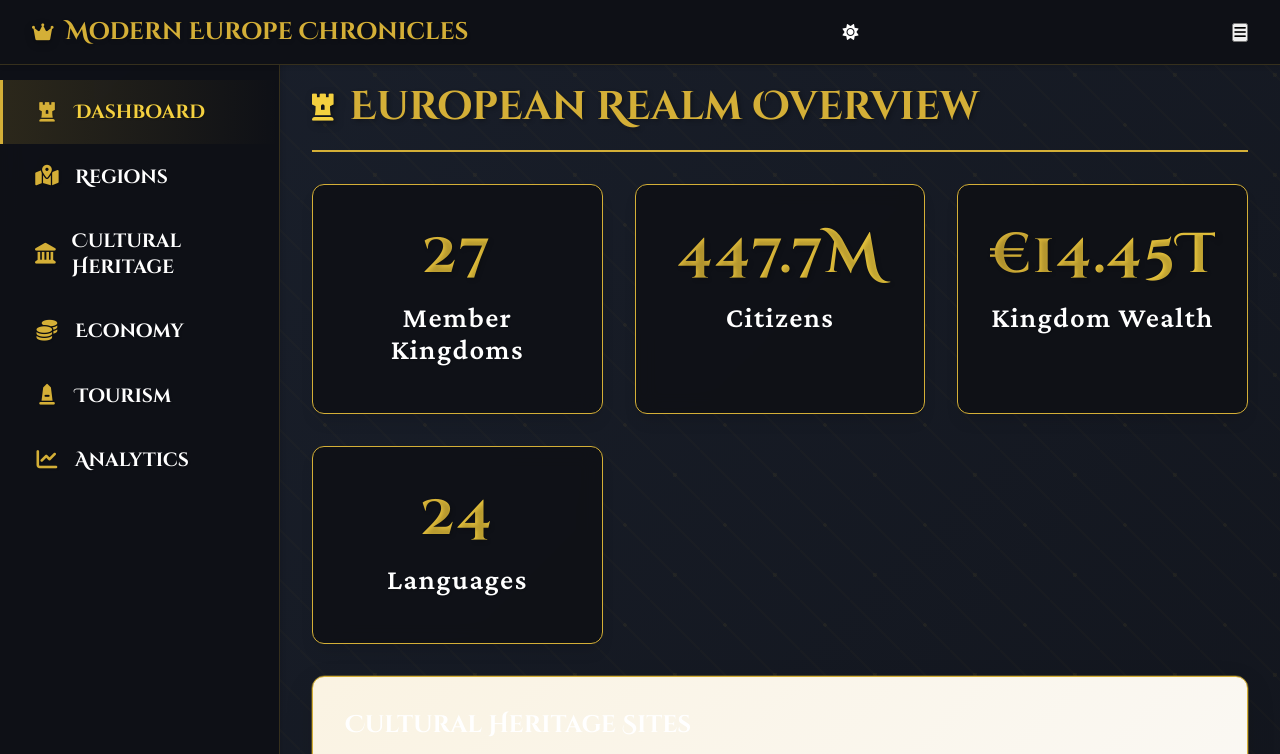
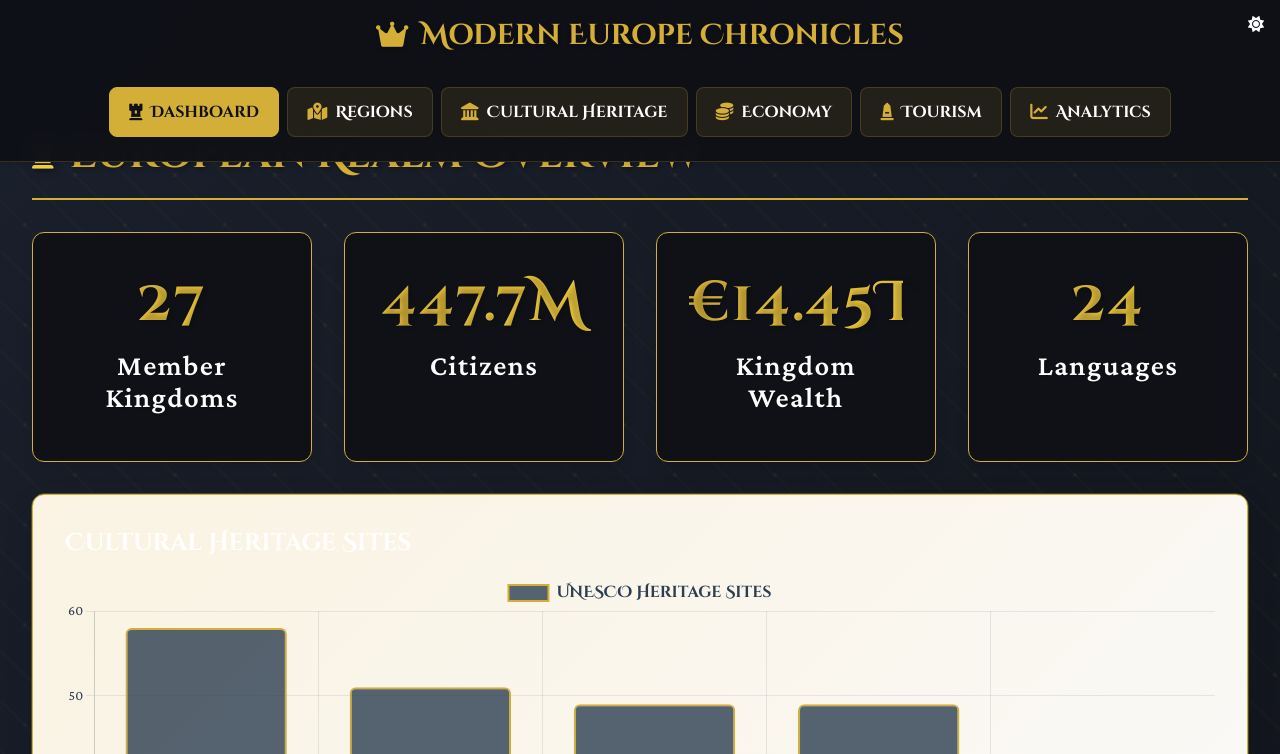
Before and after one commit to prohtml287/projekt.github.io, a plain HTML site: page index.html in a window 1280 px wide. Shown: the top 754 px of the page. Drawn offline with nearby package versions, Linux system fonts and the light colour scheme.

Commit message:
Add files via upload

```diff
--- a/index.html
+++ b/index.html
@@ -110,60 +110,102 @@
             opacity: 0.5;
         }
 
+        /* Top Navigation Styles */
         .navigation {
             background: rgba(15, 17, 23, 0.98);
             backdrop-filter: blur(10px);
             border-bottom: 1px solid rgba(212, 175, 55, 0.2);
-            padding: 1rem 2rem;
+            padding: 1rem;
             position: fixed;
             width: 100%;
             top: 0;
             z-index: 1000;
             display: flex;
-            justify-content: space-between;
+            flex-direction: column;
             align-items: center;
-            transition: var(--transition);
             box-shadow: 0 2px 4px rgba(0,0,0,0.1);
+            gap: 1rem;
+        }
+
+        .nav-header {
+            display: flex;
+            justify-content: center;
+            align-items: center;
+            width: 100%;
+            order: 2;
         }
 
         .logo {
             font-family: 'Cinzel Decorative', serif;
             color: var(--gold);
-            font-size: 1.5rem;
+            font-size: 1.8rem;
             font-weight: 700;
             display: flex;
             align-items: center;
             gap: 0.75rem;
             transition: var(--transition);
             text-shadow: 0 2px 4px rgba(0,0,0,0.2);
-        }
-
-        .logo i {
-            font-size: 1.2rem;
-            filter: drop-shadow(0 2px 4px rgba(0,0,0,0.2));
-        }
-
+            order: 1;
+            margin-bottom: 0.5rem;
+        }
+
+        .nav-links {
+            display: flex;
+            flex-wrap: wrap;
+            gap: 0.5rem;
+            width: 100%;
+            justify-content: center;
+            padding: 0.5rem 0;
+        }
+
+        .nav-controls {
+            position: absolute;
+            right: 1rem;
+            top: 1rem;
+        }
+
+        .nav-item {
+            color: var(--text);
+            text-decoration: none;
+            padding: 0.8rem 1.2rem;
+            display: flex;
+            align-items: center;
+            gap: 0.5rem;
+            border: 1px solid rgba(212, 175, 55, 0.2);
+            border-radius: 8px;
+            transition: all 0.3s ease;
+            font-family: 'Cinzel Decorative', serif;
+            font-size: 1rem;
+            font-weight: 600;
+            background: rgba(212, 175, 55, 0.1);
+        }
+
+        .nav-item i {
+            font-size: 1.1rem;
+            color: var(--gold);
+        }
+
+        .nav-item:hover, .nav-item.active {
+            background: var(--gold);
+            color: var(--dark);
+            border-color: var(--gold);
+        }
+
+        .nav-item:hover i, .nav-item.active i {
+            color: var(--dark);
+        }
+
+        .main-content {
+            margin-left: 0;
+            padding: 2rem;
+            padding-top: 8rem;
+            max-width: 1600px;
+            margin: 0 auto;
+        }
+
+        /* Remove sidebar styles */
         .sidebar {
-            width: 280px;
-            background: rgba(15, 17, 23, 0.98);
-            backdrop-filter: blur(10px);
-            height: 100vh;
-            position: fixed;
-            padding: 1rem 0;
-            border-right: 1px solid rgba(212, 175, 55, 0.2);
-            top: 0;
-            left: 0;
-            transition: var(--transition);
-            box-shadow: 2px 0 4px rgba(0,0,0,0.1);
-            overflow-y: auto;
-        }
-
-        .main-content {
-            margin-left: 280px;
-            padding: 2rem;
-            padding-top: 5rem;
-            max-width: 1600px;
-            margin-right: auto;
+            display: none;
         }
 
         .card {
@@ -252,42 +294,6 @@
             letter-spacing: 0.03em;
         }
 
-        .nav-item {
-            color: var(--text);
-            text-decoration: none;
-            padding: 1.2rem 2rem;
-            display: flex;
-            align-items: center;
-            gap: 1rem;
-            border-left: 3px solid transparent;
-            transition: all 0.5s cubic-bezier(0.4, 0, 0.2, 1);
-            font-family: 'Cinzel Decorative', serif;
-            position: relative;
-            overflow: hidden;
-            font-size: 1.2rem;
-            font-weight: 600;
-            text-shadow: 1px 1px 2px rgba(0, 0, 0, 0.2);
-        }
-
-        .nav-item i {
-            width: 24px;
-            text-align: center;
-            font-size: 1.3rem;
-            color: var(--gold);
-        }
-
-        .nav-item:hover {
-            background: linear-gradient(90deg, rgba(212, 175, 55, 0.1), transparent);
-            border-left-color: var(--gold);
-            color: var(--gold-light);
-        }
-
-        .nav-item.active {
-            background: linear-gradient(90deg, rgba(212, 175, 55, 0.15), transparent);
-            border-left-color: var(--gold);
-            color: var(--gold-light);
-        }
-
         .header {
             font-family: 'Cinzel Decorative', serif;
             color: var(--gold);
@@ -398,20 +404,6 @@
             transform: translateY(-2px);
             box-shadow: var(--shadow-lg);
             text-shadow: 1px 1px 2px rgba(0, 0, 0, 0.4);
-        }
-
-        @media (max-width: 1024px) {
-            .sidebar {
-                transform: translateX(-100%);
-            }
-
-            .main-content {
-                margin-left: 0;
-            }
-
-            .sidebar.active {
-                transform: translateX(0);
-            }
         }
 
         @media (max-width: 768px) {
@@ -1391,6 +1383,61 @@
             position: relative;
             z-index: 1;
         }
+
+        /* Mobile Enhancements */
+        .menu-toggle {
+            display: none;
+            background: none;
+            border: none;
+            color: var(--gold);
+            font-size: 1.5rem;
+            cursor: pointer;
+            padding: 0.5rem;
+            transition: transform 0.3s ease;
+        }
+
+        .menu-toggle:hover {
+            transform: scale(1.1);
+        }
+
+        @media (max-width: 768px) {
+            .navigation {
+                padding: 0.5rem;
+                gap: 0.5rem;
+            }
+
+            .logo {
+                font-size: 1.4rem;
+                margin-bottom: 0.3rem;
+            }
+
+            .nav-header {
+                margin-bottom: 0;
+            }
+
+            .nav-links {
+                gap: 0.3rem;
+            }
+
+            .nav-item {
+                padding: 0.6rem 1rem;
+                font-size: 0.9rem;
+            }
+
+            .nav-controls {
+                right: 0.5rem;
+                top: 0.5rem;
+            }
+        }
+
+        /* Safe area insets for modern mobile devices */
+        @supports (padding: max(0px)) {
+            .navigation {
+                padding-top: max(1rem, env(safe-area-inset-top));
+                padding-left: max(1rem, env(safe-area-inset-left));
+                padding-right: max(1rem, env(safe-area-inset-right));
+            }
+        }
     </style>
 </head>
 <body>
@@ -1410,13 +1457,8 @@
             <i class="fas fa-crown"></i>
             Modern Europe Chronicles
         </div>
-        <div class="nav-controls">
-            <i class="fas fa-sun" id="theme-toggle"></i>
-    </div>
-            </nav>
-
-    <aside class="sidebar">
-        <div style="margin-top: 4rem;">
+        <div class="nav-header">
+            <div class="nav-links">
                 <a href="#dashboard" class="nav-item active">
                     <i class="fas fa-chess-rook"></i>
                     Dashboard
@@ -1442,7 +1484,11 @@
                     Analytics
                 </a>
             </div>
-    </aside>
+        </div>
+        <div class="nav-controls">
+            <i class="fas fa-sun" id="theme-toggle"></i>
+        </div>
+    </nav>
 
     <main class="main-content">
         <section id="dashboard" class="section active">
@@ -2178,84 +2224,59 @@
             `;
         }
 
+        function setupEventListeners() {
+            // Navigation items with smooth scroll
+            document.querySelectorAll('.nav-item').forEach(item => {
+                item.addEventListener('click', (e) => {
+                    e.preventDefault();
+                    const targetId = item.getAttribute('href').substring(1);
+                    const targetSection = document.getElementById(targetId);
+                    if (targetSection) {
+                        showSection(targetId);
+
+                        // Update active state
+                        document.querySelectorAll('.nav-item').forEach(navItem => {
+                            navItem.classList.remove('active');
+                        });
+                        item.classList.add('active');
+                    }
+                });
+            });
+
+            // Theme toggle
+            const themeToggle = document.getElementById('theme-toggle');
+            if (themeToggle) {
+                themeToggle.addEventListener('click', () => {
+                    document.body.classList.toggle('light-theme');
+                    const isDark = !document.body.classList.contains('light-theme');
+                    localStorage.setItem('theme', isDark ? 'dark' : 'light');
+                    themeToggle.className = isDark ? 'fas fa-sun' : 'fas fa-moon';
+                });
+            }
+
+            // Region tabs
+            document.querySelectorAll('.tab').forEach(tab => {
+                tab.addEventListener('click', () => {
+                    const region = tab.dataset.region;
+                    document.querySelectorAll('.tab').forEach(t => t.classList.remove('active'));
+                    tab.classList.add('active');
+                    updateRegionDetails(region);
+                });
+            });
+        }
+
         function showSection(sectionId) {
             // Hide all sections
             document.querySelectorAll('.section').forEach(section => {
                 section.style.display = 'none';
             });
 
-            // Show target section immediately
+            // Show target section
             const targetSection = document.getElementById(sectionId);
+            if (targetSection) {
                 targetSection.style.display = 'block';
-
-            // Update navigation
-            document.querySelectorAll('.nav-item').forEach(item => {
-                item.classList.remove('active');
-                if (item.getAttribute('href') === `#${sectionId}`) {
-                    item.classList.add('active');
-                }
-            });
-        }
-
-        function setupEventListeners() {
-            // Navigation with smooth scroll
-            document.querySelectorAll('.nav-item').forEach(item => {
-                item.addEventListener('click', (e) => {
-                    e.preventDefault();
-                    const targetId = e.currentTarget.getAttribute('href').substring(1);
-                    showSection(targetId);
-
-                    // Smooth scroll to section
-                    document.getElementById(targetId).scrollIntoView({
-                        behavior: 'smooth',
-                        block: 'start'
-                    });
-                });
-            });
-
-            // Region Tabs with immediate update
-            document.querySelectorAll('.tab').forEach(tab => {
-                tab.addEventListener('click', (e) => {
-                    const region = e.target.dataset.region;
-
-                    // Update active states
-                    document.querySelectorAll('.tab').forEach(t => t.classList.remove('active'));
-                    e.target.classList.add('active');
-
-                    // Update region details immediately
-                    updateRegionDetails(region);
-                });
-            });
-
-            // Mobile menu
-            const menuToggle = document.createElement('button');
-            menuToggle.className = 'menu-toggle';
-            menuToggle.innerHTML = '<i class="fas fa-bars"></i>';
-            document.querySelector('.navigation').appendChild(menuToggle);
-
-            menuToggle.addEventListener('click', () => {
-                document.querySelector('.sidebar').classList.toggle('active');
-            });
-
-            // Close sidebar on mobile when clicking outside
-            document.addEventListener('click', (e) => {
-                if (window.innerWidth <= 1024 &&
-                    !e.target.closest('.sidebar') &&
-                    !e.target.closest('.menu-toggle')) {
-                    document.querySelector('.sidebar').classList.remove('active');
-                }
-            });
-
-            // Theme toggle
-            const themeToggle = document.getElementById('theme-toggle');
-            themeToggle.addEventListener('click', () => {
-                document.body.classList.toggle('light-theme');
-                themeToggle.classList.toggle('fa-sun');
-                themeToggle.classList.toggle('fa-moon');
-
-                const isDark = document.body.classList.contains('light-theme');
-                localStorage.setItem('theme', isDark ? 'light' : 'dark');
-            });
+                window.scrollTo({ top: 0, behavior: 'smooth' });
+            }
         }
 
         // Load saved theme preference
```
Lines whose indentation alone changed are shown as unchanged.
